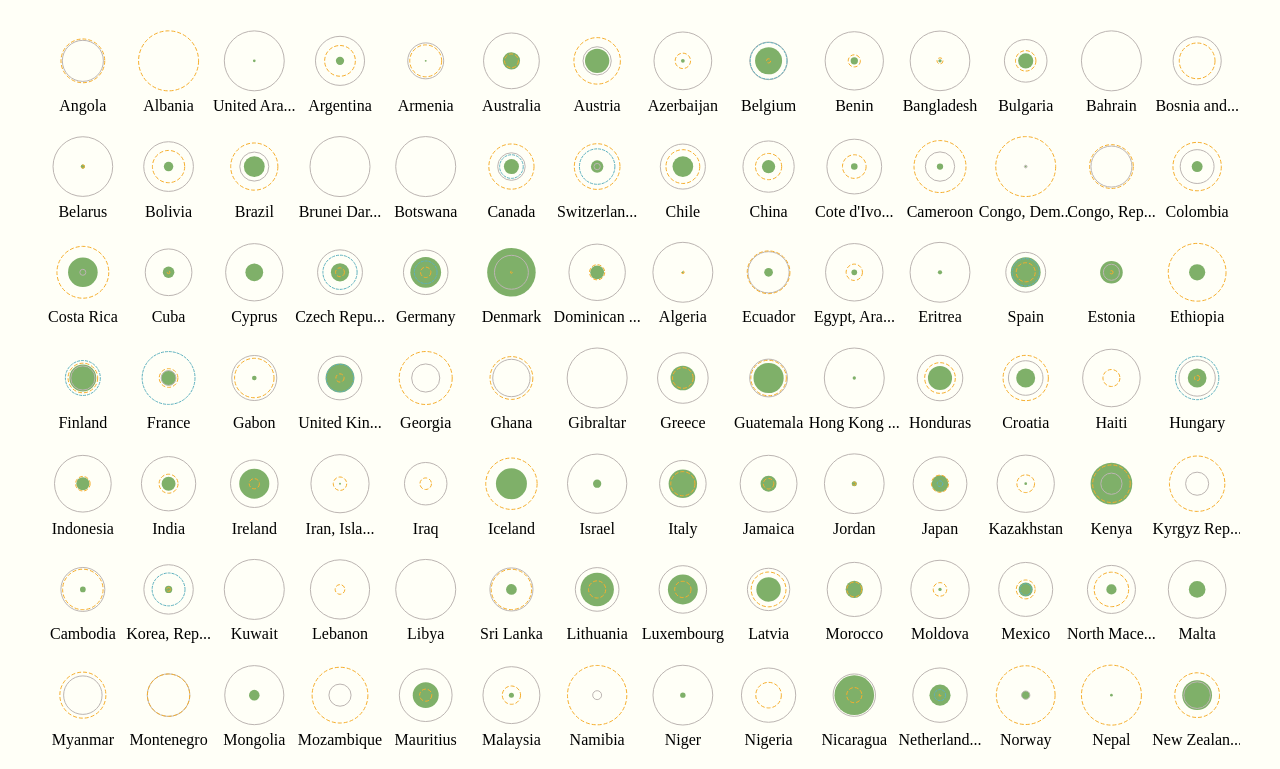
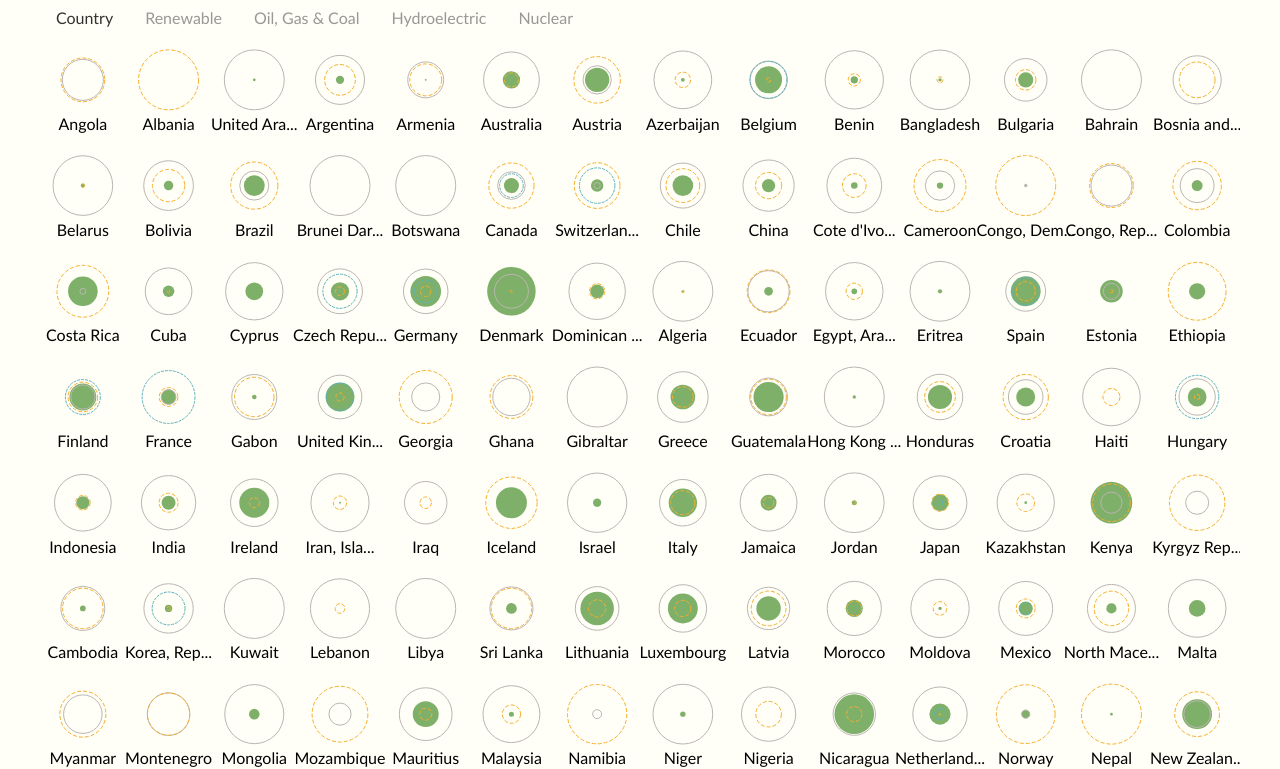
Before and after one commit to liteninkiran/d3-start-to-finish-peter-cook, a plain HTML site: page index.html in a window 1280 px wide. Shown: the top 769 px of the page. Drawn offline with Linux system fonts and the light colour scheme.

Commit message:
Step 12: Add a Menu

```diff
--- a/css/style.css
+++ b/css/style.css
@@ -1,5 +1,7 @@
 body {
     background-color: #fffff7;
+    cursor: default;
+    font-family: 'Gill Sans', 'Gill Sans MT', Calibri, 'Trebuchet MS', sans-serif;
 }
 
 .country .label {
@@ -44,3 +46,17 @@ circle.hydroelectric {
 .popup-centre {
     opacity: 0;
 }
+
+.menu .items {
+    display: flex;
+}
+
+.menu .item {
+    padding: 0 1rem;
+    color: #333;
+    opacity: 0.5;
+}
+
+.menu .item.selected, .menu .item:hover {
+    opacity: 1;
+}
--- a/index.html
+++ b/index.html
@@ -10,11 +10,18 @@
     <body>
 
         <div id="wrapper">
-            <svg width="100%" height="100%">
+            <div id="controls">
+                <div class="menu">
+                    <div class="items"></div>
+                </div>
+            </div>
+            <div id="chart-wrapper">
+                <svg width="1200" height="1200">
                     <g id="chart">
 
                     </g>
                 </svg>
+            </div>
         </div>
 
         <!-- D3 / Other-->
@@ -27,6 +34,7 @@
         <script src="js/layout.js"></script>
         <script src="js/update.js"></script>
         <script src="js/popup.js"></script>
+        <script src="js/menu.js"></script>
         <script src="js/main.js"></script>
 
     </body>
--- /dev/null
+++ b/js/menu.js
@@ -0,0 +1,41 @@
+const menuItems = [
+    {
+        id: 'country',
+        label: 'Country',
+    },
+    {
+        id: 'renewable',
+        label: 'Renewable',
+    },
+    {
+        id: 'oilgascoal',
+        label: 'Oil, Gas & Coal',
+    },
+    {
+        id: 'hydroelectric',
+        label: 'Hydroelectric',
+    },
+    {
+        id: 'nuclear',
+        label: 'Nuclear',
+    },
+];
+
+function handleMenuClick(e, d) {
+    action('setSelectedIndicator', d.id);
+}
+
+function updateMenu() {
+    d3.select('#controls .menu .items')
+        .selectAll('.item')
+        .data(menuItems)
+        .join('div')
+        .classed('item', true)
+        .classed('selected', function(d) {
+            return state.selectedIndicator === d.id;
+        })
+        .text(function(d) {
+            return d.label;
+        })
+        .on('click', handleMenuClick);
+}
--- a/js/store.js
+++ b/js/store.js
@@ -1,10 +1,12 @@
 const state = {
-
+    selectedIndicator: 'country',
 }
 
 function action(type, param) {
     switch (type) {
-
+        case 'setSelectedIndicator':
+            state.selectedIndicator = param;
+            break;
     }
 
     update();
--- a/js/update.js
+++ b/js/update.js
@@ -36,10 +36,15 @@ function updateGroup(d, _i) {
         .text(d.labelText);
 }
 
-function update() {
+function updateChart() {
     d3.select('#chart')
         .selectAll('g')
         .data(layout(data))
         .join('g')
         .each(updateGroup);
 }
+
+function update() {
+    updateChart();
+    updateMenu();
+}
```
Lines whose indentation alone changed are shown as unchanged.
